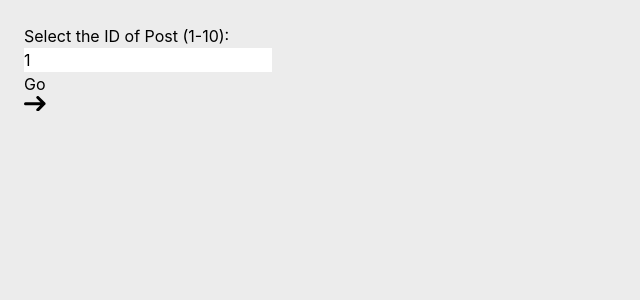
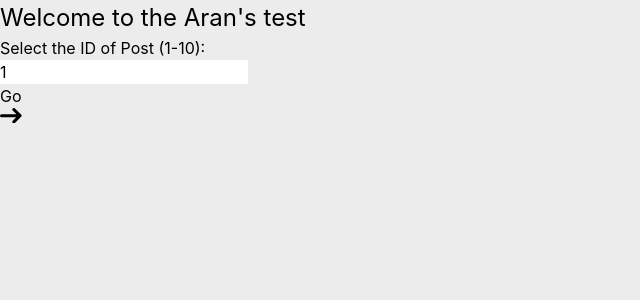
Before and after one commit to AranGit/dummy-posts, a React (Vite) app: page / in a window 1280 px wide. Shown: the top 300 px of the page, without its empty margins (0-640 px from the left). Built offline with nearby package versions, Linux system fonts and the light colour scheme.

Commit message:
Create page layout and fix card layouts

```diff
--- a/src/components/TextCollapse.tsx
+++ b/src/components/TextCollapse.tsx
@@ -43,7 +43,7 @@ function TextCollapse({ text }: { text: string }) {
   return (
     <div className={`relative max-w-full ${textClassName}`} ref={containerRef}>
       <span>{text}</span>
-      <span hidden={!isMultiline} className={`text-[#72BFFF] bg-white cursor-pointer select-none ${activeClassName}`} onClick={handleActive}>
+      <span hidden={!isMultiline} className={`text-nowrap text-[#72BFFF] bg-white cursor-pointer select-none ${activeClassName}`} onClick={handleActive}>
         {activeText}
       </span>
     </div>
--- a/src/components/cards/CommentCard.tsx
+++ b/src/components/cards/CommentCard.tsx
@@ -4,11 +4,11 @@ import UserAvatar from "../UserAvatar"
 
 function CommentCard({ data }: { data: CommentData }) {
   return (
-    <div className="flex flex-row gap-4 bg-white drop-shadow p-5 rounded-lg">
+    <div className="flex flex-row flex-wrap gap-4 bg-white drop-shadow p-5 rounded-lg">
       <div>
         <UserAvatar displayName={data.email} />
       </div>
-      <div className="grid">
+      <div className="grid grow shrink basis-[300px]">
         <b className="my-2">{data.email}</b>
         <TextCollapse text={data.body} />
       </div>
--- a/src/components/cards/PostCard.tsx
+++ b/src/components/cards/PostCard.tsx
@@ -8,7 +8,7 @@ function PostCard() {
   const post = useContext(PostContext);
 
   return (
-    <div className='p-[24px] rounded-2xl drop-shadow bg-white max-w-[1200px] pb-[150px]'>
+    <div className='p-[24px] rounded-2xl drop-shadow bg-white max-w-[1200px] pb-[150px] m-auto'>
       {
         post?.isPending ? <Loading /> :
           post?.error ? <ErrorWithMessage message={post.error.message} /> :
--- /dev/null
+++ b/src/components/layouts/PageLayout.tsx
@@ -0,0 +1,11 @@
+
+
+function PageLayout({ children }: { children: React.ReactNode }) {
+  return (
+    <div className="h-full w-full min-h-full overflow-auto px-[24px] py-[50px]">
+      {children}
+    </div>
+  )
+}
+
+export default PageLayout
--- a/src/index.css
+++ b/src/index.css
@@ -54,5 +54,4 @@ h6 {
   width: 100%;
   height: 100%;
   overflow: hidden;
-  padding: 24px;
 }
--- a/src/pages/HomePage.tsx
+++ b/src/pages/HomePage.tsx
@@ -1,11 +1,13 @@
 import PostSelectionForm from "../components/forms/PostSelectionForm";
+import PageLayout from "../components/layouts/PageLayout";
 
 
 function HomePage() {
   return (
-    <div>
+    <PageLayout>
+      <h3 className="text-center mb-6">Welcome to the Aran's test</h3>
       <PostSelectionForm />
-    </div>
+    </PageLayout>
   )
 }
 
--- a/src/pages/PostPage.tsx
+++ b/src/pages/PostPage.tsx
@@ -1,16 +1,17 @@
 import { useParams } from 'react-router-dom';
 import PostProvider from '../contexts/PostProvider';
 import PostCard from '../components/cards/PostCard';
+import PageLayout from '../components/layouts/PageLayout';
 
 function PostPage() {
   const { id } = useParams();
 
   return (
-    <div>
+    <PageLayout>
       <PostProvider id={id}>
         <PostCard />
       </PostProvider>
-    </div>
+    </PageLayout>
   )
 }
 
```
